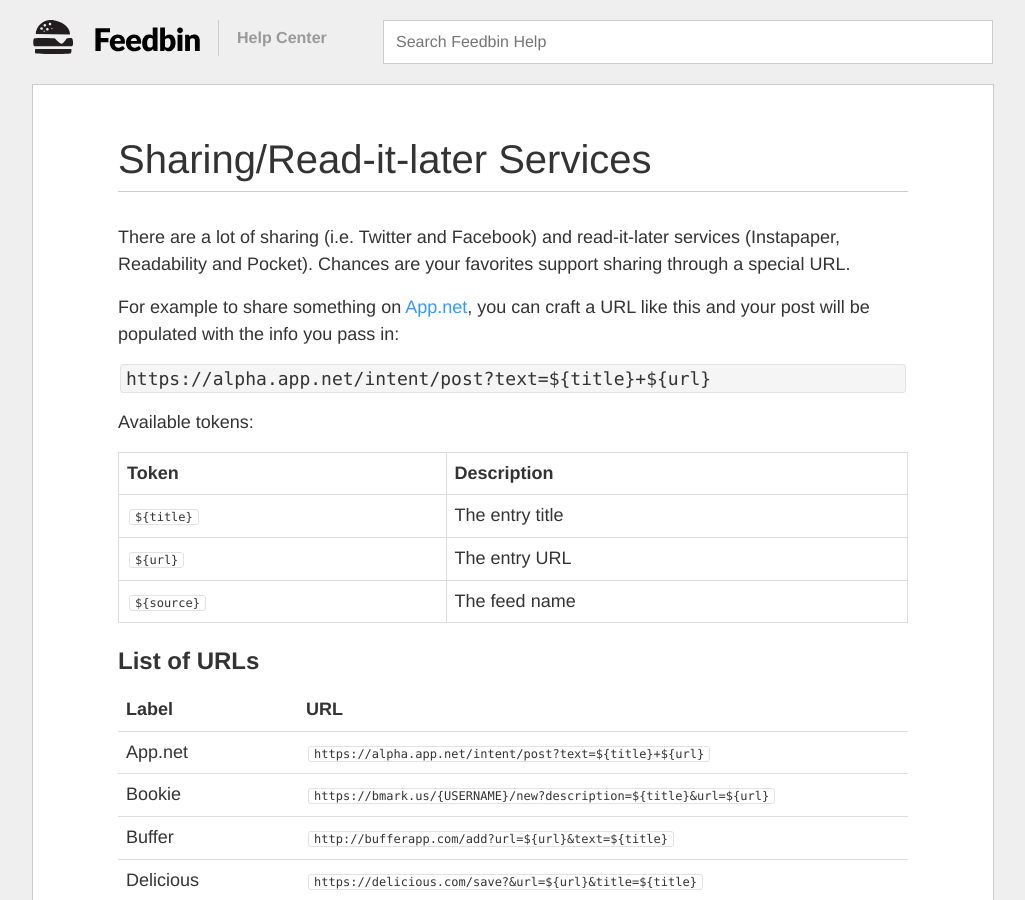
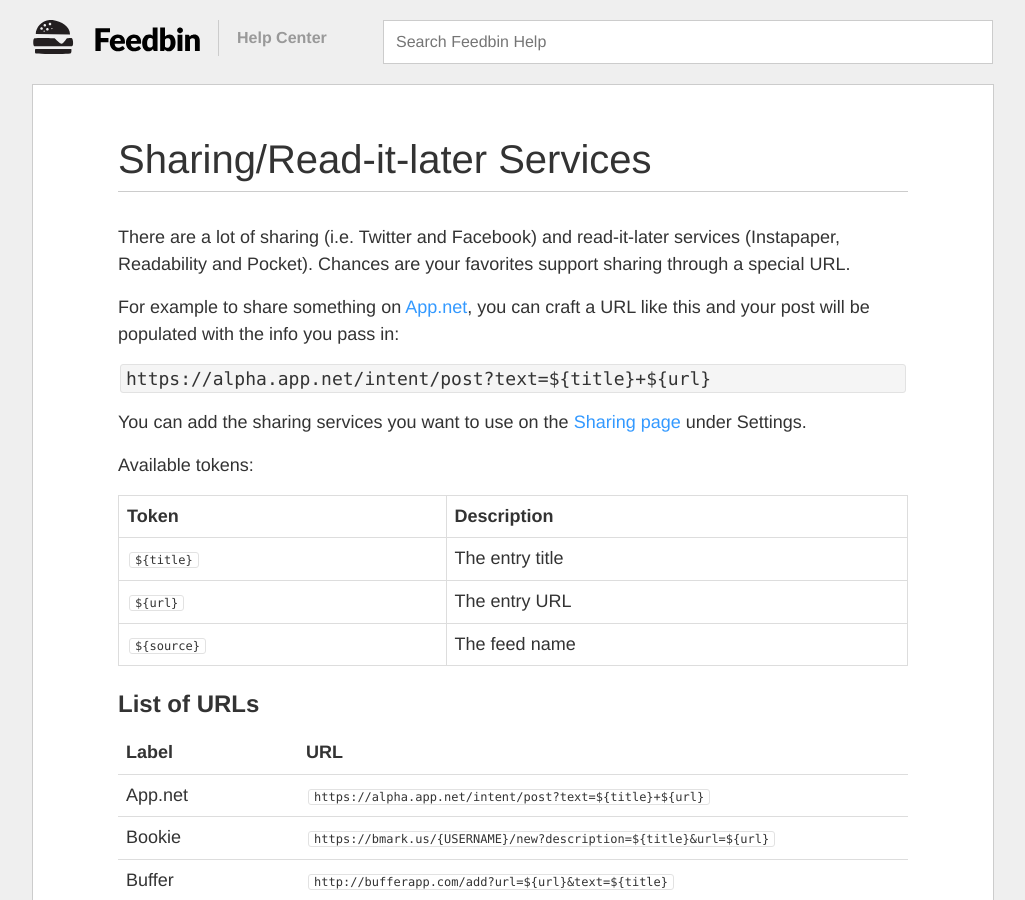
Before and after one commit to willrobin/feedbin-help, a Jekyll site: the page built from _posts/2013-11-28-sharing-read-it-later-services.md, in a window 1280 px wide and 900 px high. Shown: the whole window, without its empty margins (127-1152 px from the left). Built offline with Jekyll 4.4.1, drawn with Linux system fonts in a browser that asks for light colours; comment, search, counter and statistics services are not loaded.

Commit message:
How to add sharing services.

```diff
--- a/_posts/2013-11-28-sharing-read-it-later-services.md
+++ b/_posts/2013-11-28-sharing-read-it-later-services.md
@@ -10,6 +10,8 @@
 For example to share something on <a href="https://app.net">App.net</a>, you can craft a URL like this and your post will be populated with the info you pass in:
 
 <pre><code>https://alpha.app.net/intent/post?text=<span class="label label-info">${title}</span>+<span class="label label-info">${url}</span></code></pre>
+
+You can add the sharing services you want to use on the [Sharing page](https://feedbin.me/settings/sharing) under Settings.
 
 <p>Available tokens:</p>
 
```
